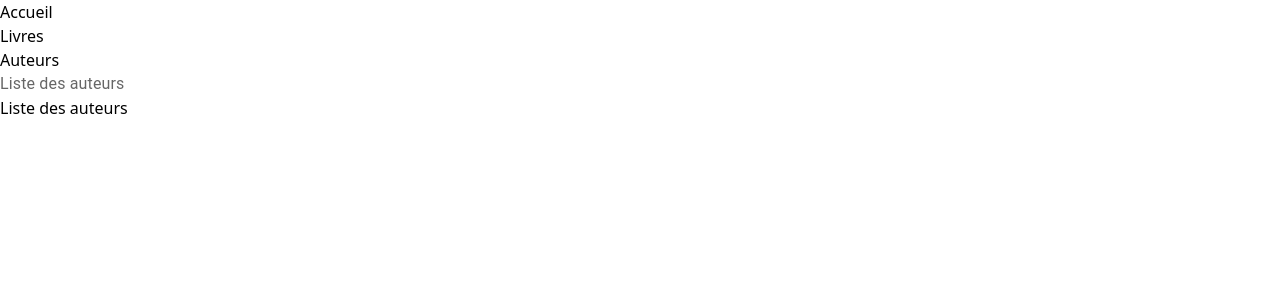
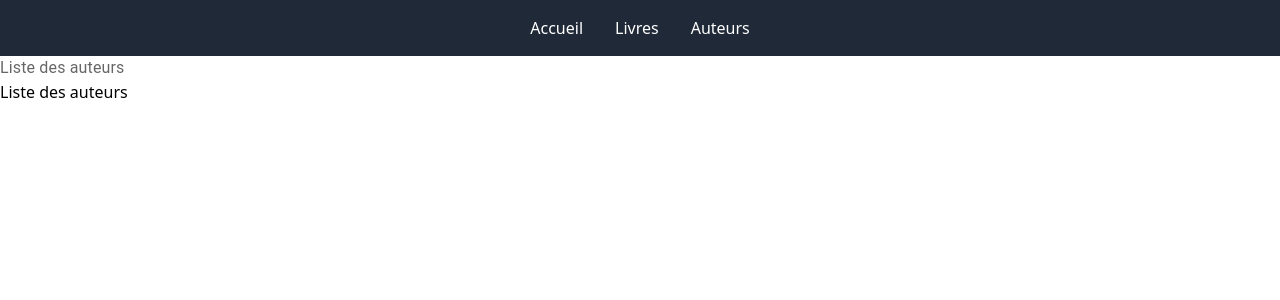
Before and after one commit to Maxence-De-Poorter/web-technologies-m1, a Next.js app in the folder m1-site/: page /authors in a window 1280 px wide. Shown: the top 300 px of the page. Built offline with nearby package versions, Linux system fonts and the light colour scheme.

Commit message:
style: enhance Navbar styling with Tailwind CSS

```diff
--- a/m1-site/src/components/Navbar.tsx
+++ b/m1-site/src/components/Navbar.tsx
@@ -1,11 +1,11 @@
 import Link from "next/link";
 
 const Navbar=()=>(
-    <nav>
-        <ul>
-            <li><Link href={"/"}>Accueil</Link></li>
-            <li><Link href={"/books"}>Livres</Link></li>
-            <li><Link href={"/authors"}>Auteurs</Link></li>
+    <nav className="bg-gray-800 p-4">
+        <ul className="flex justify-center space-x-8">
+            <li><Link href={"/"} className="text-white hover:text-gray-300">Accueil</Link></li>
+            <li><Link href={"/books"} className="text-white hover:text-gray-300">Livres</Link></li>
+            <li><Link href={"/authors"} className="text-white hover:text-gray-300">Auteurs</Link></li>
         </ul>
     </nav>
 );
```
